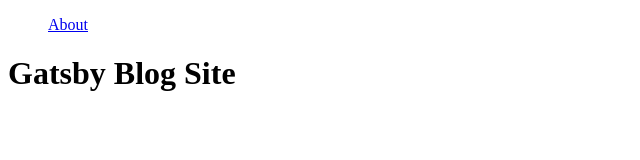
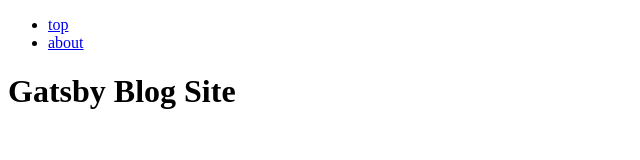
Before and after one commit to nsk0826/gatsby-site, a Gatsby site: page / in a window 1280 px wide. Shown: the whole page, without its empty margins (0-640 px from the left). Built offline with nearby package versions, Linux system fonts and the light colour scheme; Gatsby itself is replaced by a stand-in of ours.

Commit message:
add header

```diff
--- a/src/pages/about.js
+++ b/src/pages/about.js
@@ -1,8 +1,10 @@
 import React from "react"
+import Header from "../components/header.js";
 
 const AboutPage = () => {
   return (
     <div>
+      <Header/>
       <h1>About Page</h1>
     </div>
   )
--- a/src/pages/index.js
+++ b/src/pages/index.js
@@ -1,12 +1,10 @@
 import React from "react";
-import { Link } from "gatsby";
+import Header from "../components/header.js";
 
 const BlogPage = () => {
   return (
     <div>
-      <ul>
-        <Link to="/about">About</Link>
-      </ul>
+      <Header/>
       <h1>Gatsby Blog Site</h1>
     </div>
   )
```
